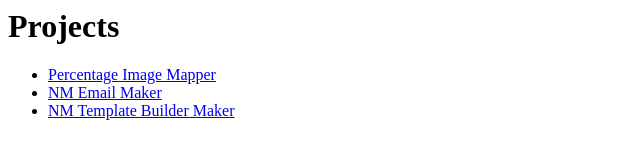
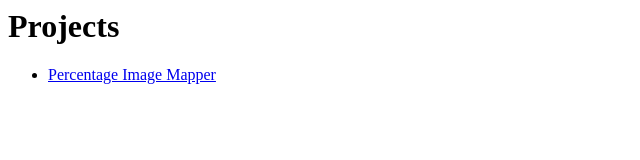
Before and after one commit to DLar/dlar.github.io, a plain HTML site: page index.html in a window 1280 px wide. Shown: the whole page, without its empty margins (0-640 px from the left). Drawn offline with Linux system fonts and the light colour scheme.

Commit message:
Update index.html

```diff
--- a/index.html
+++ b/index.html
@@ -1,6 +1,4 @@
 <h1>Projects</h1>
 <ul>
   <li><a href="/Canvas-tutorials/">Percentage Image Mapper</a></li>
-  <li><a href="/nm-email-maker/">NM Email Maker</a></li>
-  <li><a href="/nm-template-builder/">NM Template Builder Maker</a></li>
 </ul>
```
